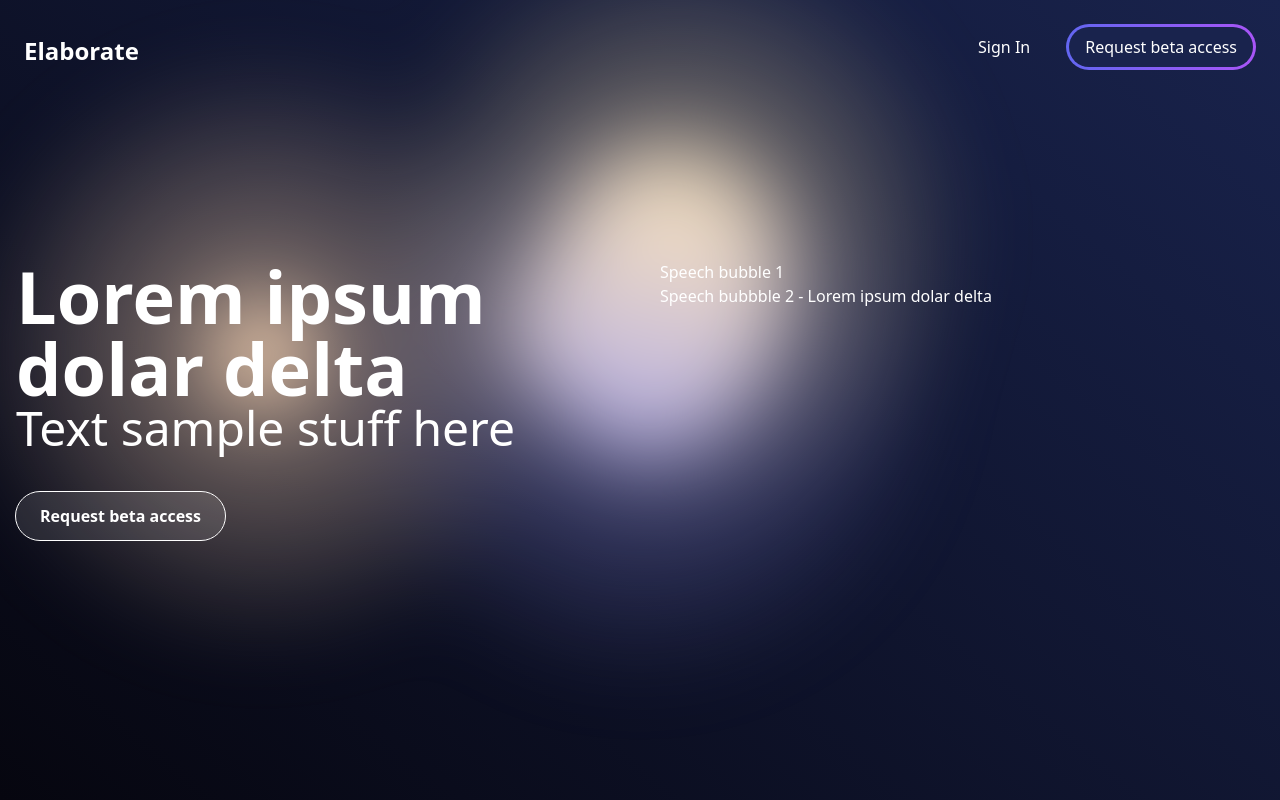
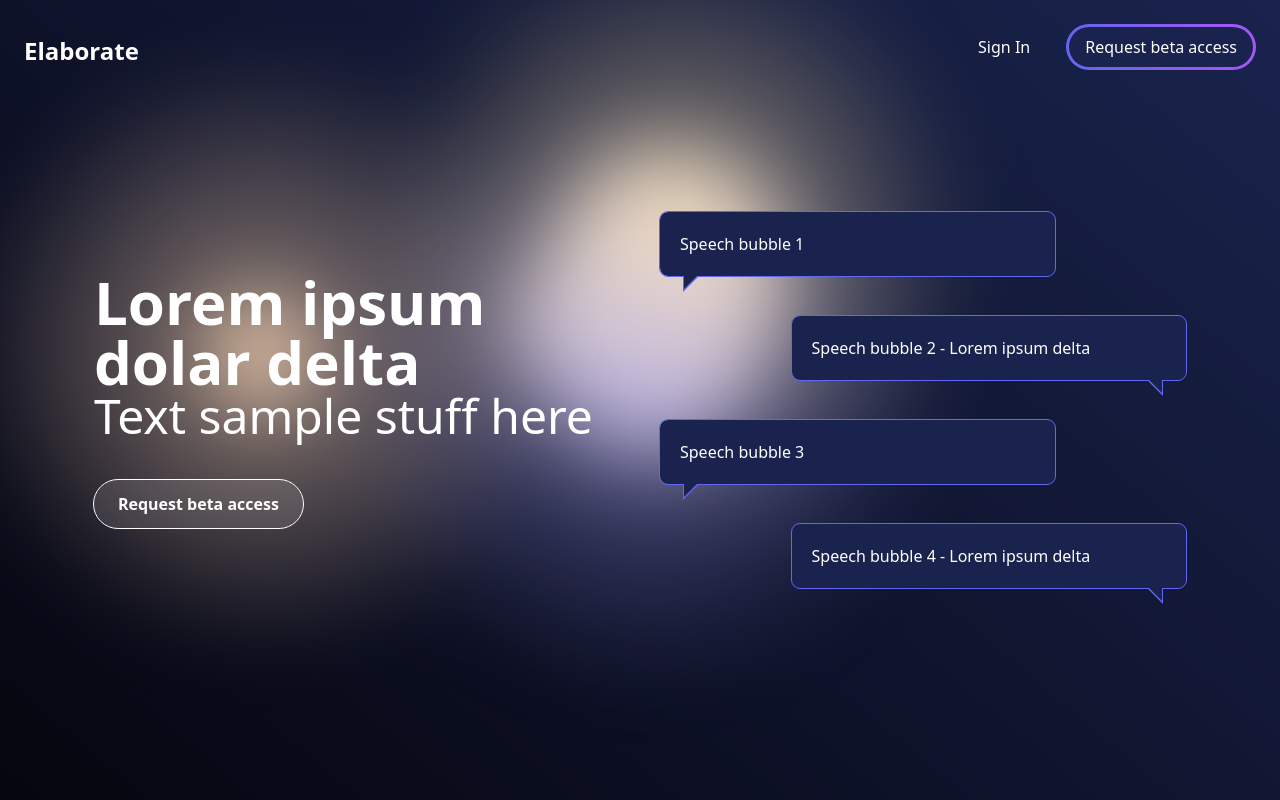
Before and after one commit to amapeso-at-speer/ytb-chatbot-landing, a Next.js app: page / in a window 1280 px wide. Built offline with nearby package versions, Linux system fonts and the light colour scheme.

Commit message:
add speech bubbles

```diff
--- a/src/app/page.tsx
+++ b/src/app/page.tsx
@@ -5,6 +5,8 @@ import {GoogleGeminiEffect} from "@/components/ui/google-gemini-effect";
 import NavBar from "@/components/ui/navbar";
 import { BackgroundGradientAnimation } from "../components/ui/background-gradient-animation";
 import {LitUpBorderButton} from "@/components/ui/lit-up-border-button";
+import SpeechBubble from "@/components/ui/speech-bubble/speech-bubble";
+import { cn } from "@/utils/cn";
 
 export default function Home() {
 
@@ -26,18 +28,33 @@ export default function Home() {
       <NavBar/>
       <BackgroundGradientAnimation>
         <div className="absolute z-50 inset-0 flex items-center justify-center">
-          <div className="flex flex-col md:flex-row text-white px-4 max-w-screen-xl">
+          <div className="flex flex-col md:flex-row text-white px-4 max-w-screen-xl items-center">
             {/* <p className="bg-clip-text text-transparent drop-shadow-2xl bg-gradient-to-b from-white/80 to-white/20">
               Gradients X Animations
             </p> */}
-            <div className="mr-10 flex-1">
-              <h1 className="text-3xl md:text-4xl lg:text-7xl font-bold">Lorem ipsum dolar delta</h1>
-              <p className="text-xl md:text-3xl lg:text-5xl">Text sample stuff here</p>
-              <button className="bg-white/10 py-3 px-6 mt-10 rounded-full font-bold outline outline-1">Request beta access</button>
+            <div className="flex flex-col justify-center md:justify-start md:mr-10 flex-1 ">
+              <h1 className="text-3xl text-center md:text-start md:text-4xl lg:text-6xl font-bold">Lorem ipsum dolar delta</h1>
+              <p className="text-xl md:text-3xl lg:text-5xl text-center md:text-start">Text sample stuff here</p>
+              <button className="bg-white/10 py-3 px-6 mt-10 rounded-full font-bold outline outline-1 self-center md:self-start">Request beta access</button>
             </div>
-            <div className="flex-1 pointer-events-none">
-              <div>Speech bubble 1</div>
-              <div>Speech bubbble 2 - Lorem ipsum dolar delta</div>
+            <div className="hidden md:flex flex-col flex-1 pointer-events-none ">
+              <SpeechBubble
+                className={
+                  cn("w-9/12", 'animate-hovering')}
+                text={"Speech bubble 1"}/>
+              <SpeechBubble
+                className={
+                  cn("mt-10 w-9/12 self-end", "animate-hovering")}
+                text={"Speech bubble 2 - Lorem ipsum delta"}
+                isReply/>
+              <SpeechBubble
+                className={
+                  cn("mt-10 w-9/12", "animate-hovering")}
+                text={"Speech bubble 3"}/>
+              <SpeechBubble
+                className={cn("mt-10 w-9/12 self-end", "animate-hovering")}
+                text={"Speech bubble 4 - Lorem ipsum delta"}
+                isReply/>
             </div>
           </div>
         </div>
--- /dev/null
+++ b/src/components/ui/speech-bubble/speech-bubble.css
@@ -0,0 +1,56 @@
+.speech-wrapper {
+  position: relative;
+  outline-color: #6366f1;
+}
+
+.speech-wrapper:not(.speech-reply)::before {
+  content:"";
+  width: 0px;
+  height: 0px;
+  position: absolute;
+  border-left: 8px solid #6366f1;
+  border-right: 8px solid transparent;
+  border-top: 8px solid #6366f1;
+  border-bottom: 8px solid transparent;
+  left: 23px;
+  bottom: -16px;
+}
+
+.speech-wrapper:not(.speech-reply)::after {
+  content: "";
+  width: 0px;
+  height: 0px;
+  position: absolute;
+  border-left: 9px solid rgb(25, 35, 77);
+  border-right: 9px solid transparent;
+  border-top: 9px solid rgb(25, 35, 77);
+  border-bottom: 9px solid transparent;
+  left: 24px;
+  bottom: -13px;
+}
+
+.speech-wrapper.speech-reply::before {
+  content: "";
+  width: 0px;
+  height: 0px;
+  position: absolute;
+  border-left: 8px solid transparent;
+  border-right: 8px solid #6366f1;
+  border-top: 8px solid #6366f1;
+  border-bottom: 8px solid transparent;
+  right: 23px;
+  bottom: -16px;
+}
+
+.speech-wrapper.speech-reply::after {
+  content: "";
+  width: 0px;
+  height: 0px;
+  position: absolute;
+  border-left: 9px solid transparent;
+  border-right: 9px solid rgb(25, 35, 77);
+  border-top: 9px solid rgb(25, 35, 77);
+  border-bottom: 9px solid transparent;
+  right: 24px;
+  bottom: -13px;
+}
--- /dev/null
+++ b/src/components/ui/speech-bubble/speech-bubble.tsx
@@ -0,0 +1,23 @@
+import React from "react";
+import "./speech-bubble.css";
+
+export default function SpeechBubble({
+  text = "",
+  isReply = false,
+  className="",
+}: {
+  text?: string;
+  isReply?: boolean;
+  className?: string;
+}) {
+  return (
+    <div
+      className={(className + " " ?? "") +
+        "speech-wrapper bg-blue p-5 rounded-lg outline outline-1" +
+        (isReply ? " speech-reply" : "")}
+      style={{animationDelay: `${Math.random()}s`}}
+    >
+      <p>{text}</p>
+    </div>
+  );
+}
--- a/tailwind.config.ts
+++ b/tailwind.config.ts
@@ -1,6 +1,7 @@
 const {
   default: flattenColorPalette,
 } = require("tailwindcss/lib/util/flattenColorPalette");
+const colors = require('tailwindcss/colors');
 
 /** @type {import('tailwindcss').Config} */
 module.exports = {
@@ -9,6 +10,11 @@ module.exports = {
   ],
   darkMode: "class",
   theme: {
+    colors: {
+      ...colors,
+      'dark-blue': 'rgb(6, 6, 15)',
+      'blue': 'rgb(25, 35, 77)',
+    },
     extend: {
       zIndex: {
         '100': '100',
@@ -19,6 +25,7 @@ module.exports = {
         third: "moveInCircle 80s linear infinite",
         fourth: "moveHorizontal 90s ease infinite",
         fifth: "moveInCircle 60s ease infinite",
+        hovering: "hover 3s ease-in-out infinite",
       },
       keyframes: {
         moveHorizontal: {
@@ -54,6 +61,17 @@ module.exports = {
             transform: "translateY(-50%)",
           },
         },
+        hover: {
+          "0%": {
+            transform: "translateY(-5%)",
+          },
+          "50%": {
+            transform: "translateY(5%)",
+          },
+          "100%": {
+            transform: "translateY(-5%)",
+          },
+        }
       },
     },
   },
```
